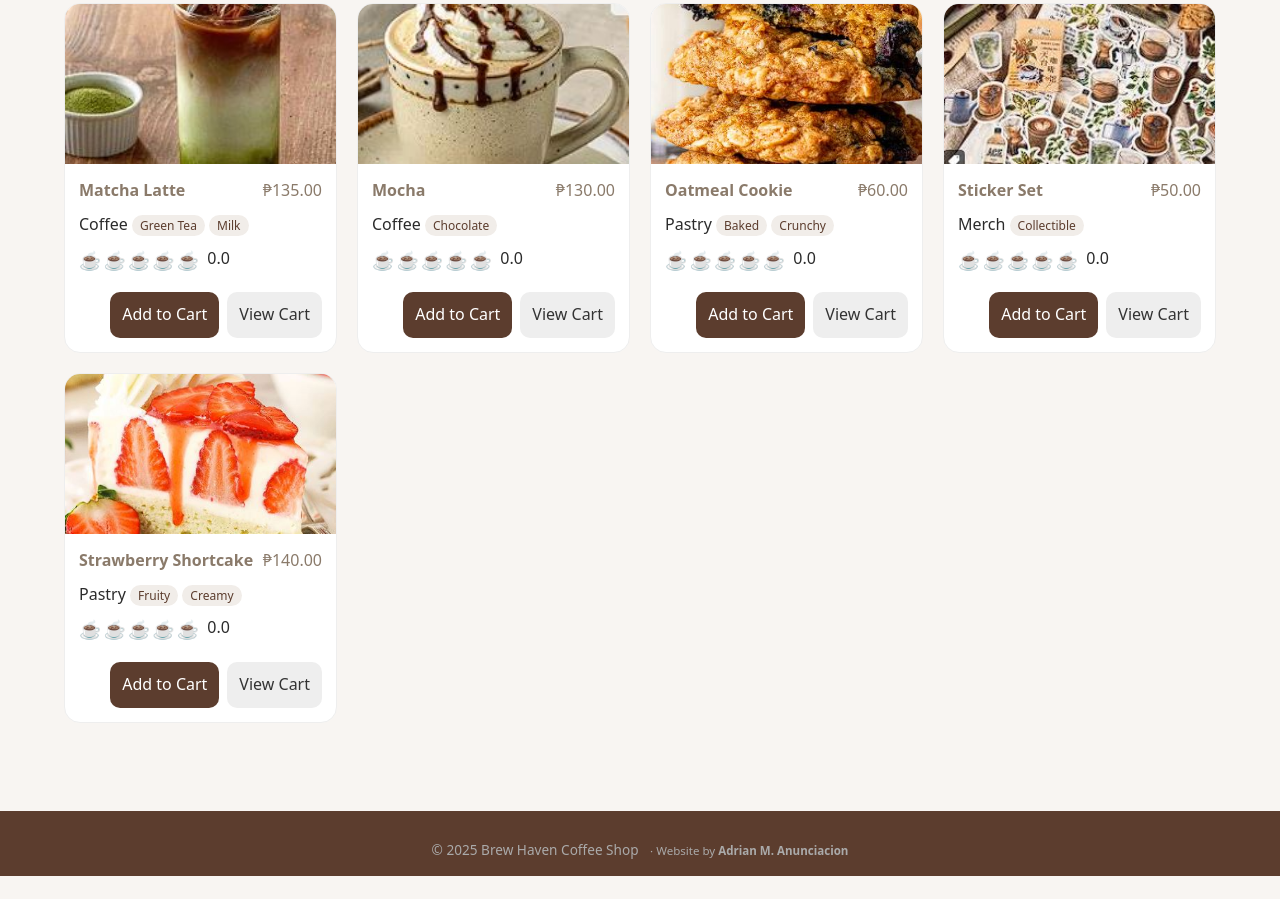
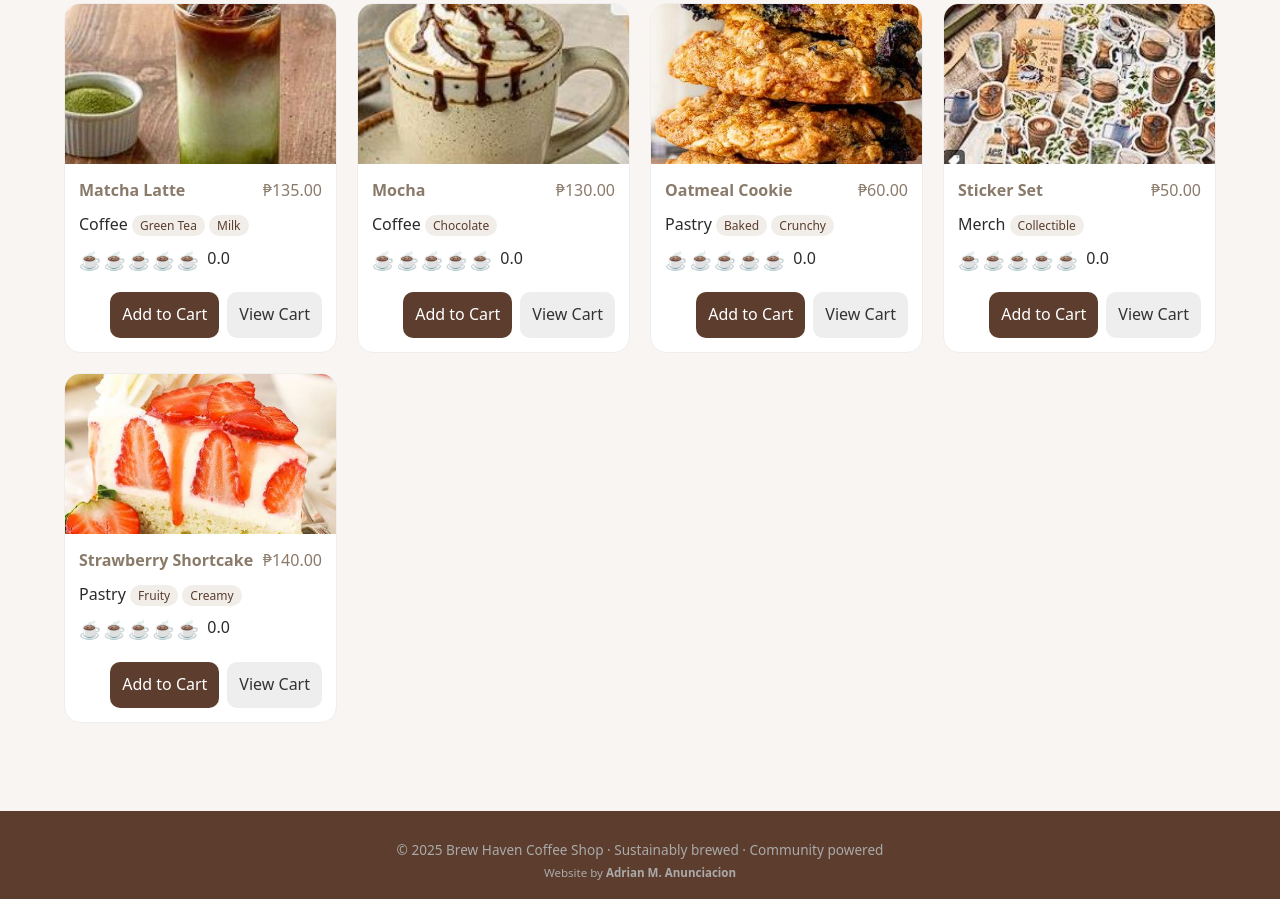
Before and after one commit to AdrianM16/brew-haven, a plain HTML site: page products.html in a window 1280 px wide. Shown: the part 2178-3077 px from the top of the page. Before the commit the page ends 3054 px from the top, so only its background shows below. Drawn offline with Linux system fonts and the light colour scheme.

Commit message:
Update products.html

```diff
--- a/products.html
+++ b/products.html
@@ -279,10 +279,11 @@
     </div>
   </section>
 
-  <footer>
+<!-- Footer -->
+<footer>
   <div class="container">
-    © 2025 Brew Haven Coffee Shop
-    <span style="font-size:0.85em; margin-left:8px;">· Website by <strong>Adrian M. Anunciacion</strong></span>
+    <p>© 2025 Brew Haven Coffee Shop · Sustainably brewed · Community powered</p>
+    <p style="font-size:0.85em; margin-top:4px;">Website by <strong>Adrian M. Anunciacion</strong></p>
   </div>
 </footer>
 
```
